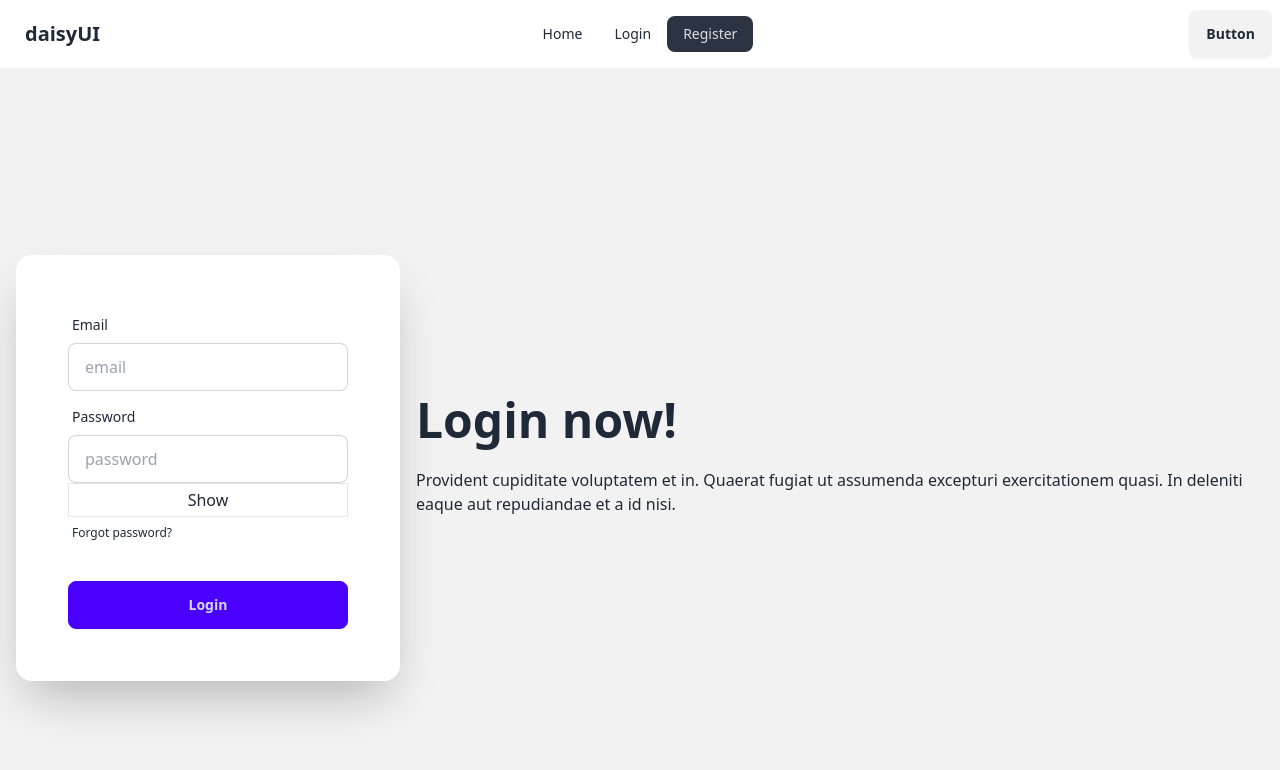
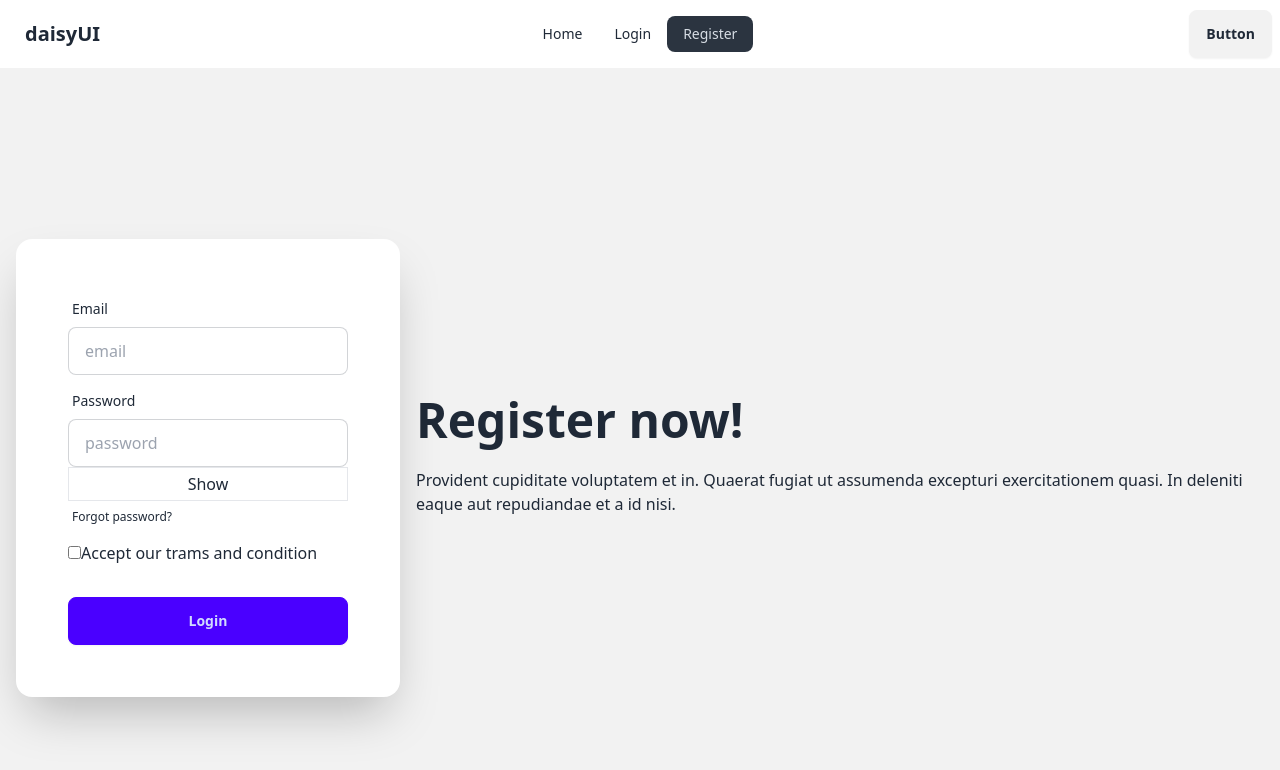
Before and after one commit to shahinexy/PH-Simple-firebase-part-2, a React (Vite) app: page /register in a window 1280 px wide. Shown: the top 770 px of the page. Built offline with nearby package versions, Linux system fonts and the light colour scheme.

Commit message:
login page added

```diff
--- a/src/component/Login/Login.jsx
+++ b/src/component/Login/Login.jsx
@@ -1,19 +1,28 @@
-import { createUserWithEmailAndPassword } from "firebase/auth";
+import { createUserWithEmailAndPassword, signInWithEmailAndPassword } from "firebase/auth";
 import auth from "../../firebase.config";
+import { useState } from "react";
 
 
 const Login = () => {
+    const [success, setSuccess] = useState("");
+    const [errormsg, setErrormsg] = useState('')
     const handleLogin = e=>{
         e.preventDefault()
+
+        setErrormsg('')
+        setSuccess('')
+
         const email = e.target.email.value;
         const passowrd = e.target.password.value;
         console.log(email, passowrd);
-        createUserWithEmailAndPassword(auth, email, passowrd)
+        signInWithEmailAndPassword(auth, email, passowrd)
         .then(result => {
             console.log(result.user);
+            setSuccess("Successfully Login");
         })
         .catch(error =>{
             console.log(error.message);
+            setErrormsg('Envalid password')
         })
     }
 
@@ -27,6 +36,13 @@ const Login = () => {
                 <input type="password" name="password"placeholder="Enter Password"  className="p-3"/>
                 <br />
                 <button className="btn primary">Submit</button>
+                <br />
+                {
+                    success && <p className="text-green-500">{success}</p>
+                }
+                {
+                    errormsg && <p className="text-red-500">{errormsg}</p>
+                }
             </form>
             </div>
         </div>
--- a/src/component/Register/Register.jsx
+++ b/src/component/Register/Register.jsx
@@ -11,6 +11,10 @@ const Register = () => {
     e.preventDefault();
     const email = e.target.email.value;
     const passowrd = e.target.password.value;
+    const check = e.target.check.checked
+
+    setRegisterError("");
+    setSuccess("");
 
     if (passowrd.length < 6) {
       setRegisterError("Password should be at least 6 characters or longer");
@@ -21,9 +25,10 @@ const Register = () => {
       );
       return;
     }
-
-    setRegisterError("");
-    setSuccess("");
+    else if(!check){
+      setRegisterError('Plaese accept our trams and condition')
+      return;
+    }
 
     createUserWithEmailAndPassword(auth, email, passowrd)
       .then((result) => {
@@ -41,7 +46,7 @@ const Register = () => {
       <div className="hero min-h-screen bg-base-200">
         <div className="hero-content flex-col lg:flex-row-reverse">
           <div className="text-center lg:text-left">
-            <h1 className="text-5xl font-bold">Login now!</h1>
+            <h1 className="text-5xl font-bold">Register now!</h1>
             <p className="py-6">
               Provident cupiditate voluptatem et in. Quaerat fugiat ut assumenda
               excepturi exercitationem quasi. In deleniti eaque aut repudiandae
@@ -82,6 +87,10 @@ const Register = () => {
                   </a>
                 </label>
               </div>
+              <div>
+                <input type="checkbox" name="check" id="trams" />
+                <label htmlFor="trams">Accept our trams and condition</label>
+              </div>
               <div className="form-control mt-6">
                 <button className="btn btn-primary">Login</button>
               </div>
```
